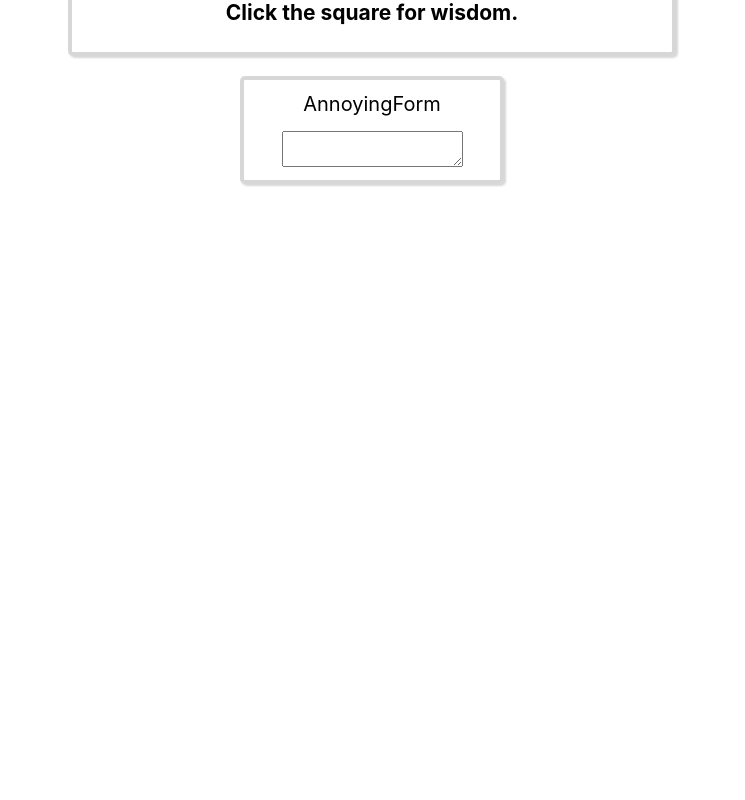
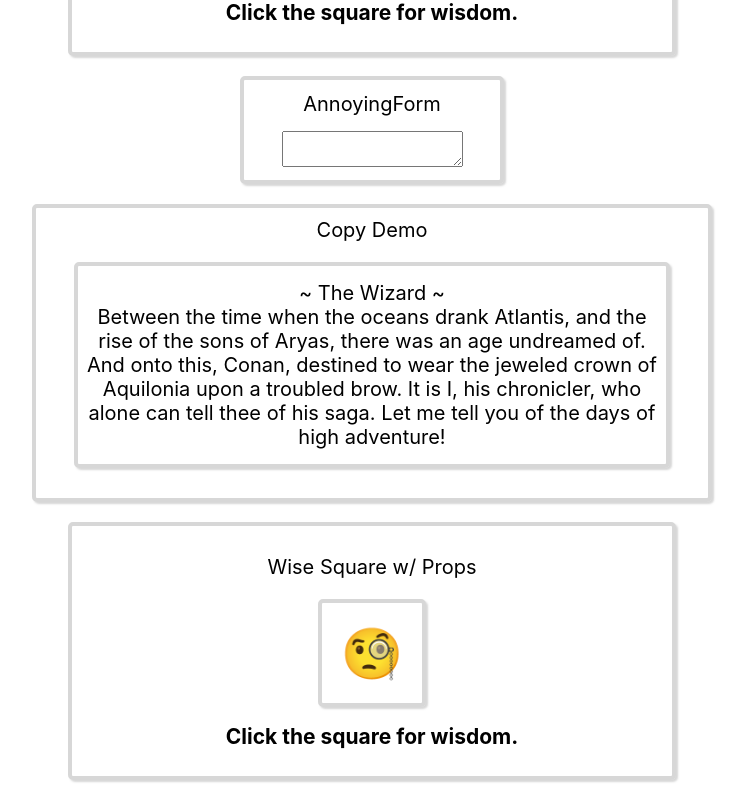
Before and after one commit to jas112/REACT-STUDY-Events, a React (Create React App) app: page / in a window 1280 px wide. Shown: the part 284-1084 px from the top of the page, without its empty margins (268-1013 px from the left). Before the commit the page ends 800 px from the top, so only its background shows below. Built offline with nearby package versions, Linux system fonts and the light colour scheme.

Commit message:
added WiseSquareWithProps...exercise on different ways of binding 'this'.

```diff
--- a/src/App.js
+++ b/src/App.js
@@ -1,5 +1,7 @@
 import WiseSquare from './components/wiseSquare/WiseSquare';
+import WiseSquareWithProps from './components/wiseSquareWithProps/WiseSquareWithProps';
 import AnnoyingForm from './components/annoyingForm/AnnoyingForm';
+import CopyDemo from './components/copyDemo/CopyDemo';
 import './App.css';
 
 function App() {
@@ -8,6 +10,8 @@ function App() {
       <h1>React Events Practice</h1>
       <WiseSquare/>
       <AnnoyingForm/>
+      <CopyDemo/>
+      <WiseSquareWithProps/>
     </div>
   );
 }
--- a/src/components/copyDemo/CopyDemo.css
+++ b/src/components/copyDemo/CopyDemo.css
@@ -1,6 +1,5 @@
 .CopyDemo{
-    width: 50%;
-    min-width: 600px;
+    width: 90%;
     border: 4px solid #80808050;
     border-radius: 5px;
     box-shadow: 2px 2px 2px #80808050;
@@ -13,3 +12,19 @@
     align-items: center;
     transition: 1s;
 }
+
+.CopyDemo-container{
+    width: 51%;
+    min-width: 500px;
+    border: 4px solid #80808050;
+    border-radius: 5px;
+    box-shadow: 2px 2px 2px #80808050;
+    font-size: 20px;
+    margin: 20px auto;
+    padding:10px 10px;
+    display: flex;
+    flex-flow: column nowrap;
+    justify-content: space-around;
+    align-items: center;
+
+}
--- a/src/components/copyDemo/CopyDemo.js
+++ b/src/components/copyDemo/CopyDemo.js
@@ -2,9 +2,23 @@ import React, { Component } from 'react';
 import './CopyDemo.css';
 
 class CopyDemo extends Component {
+
+    handleCopy(e){
+        alert('This is from "Conan the Barbarian"');
+    }
+
   render() {
     return (
-      <div>CopyDemo</div>
+      <div className='CopyDemo-container'>
+        <div>Copy Demo</div>
+        <div className='CopyDemo' onCopy={this.handleCopy}>
+            ~ The Wizard ~<br/>
+            Between the time when the oceans drank Atlantis, and the rise of the sons of Aryas,
+            there was an age undreamed of. And onto this, Conan, destined to wear the jeweled
+            crown of Aquilonia upon a troubled brow. It is I, his chronicler, who alone can tell
+            thee of his saga. Let me tell you of the days of high adventure!
+        </div>
+      </div>
     )
   }
 }
--- /dev/null
+++ b/src/components/wiseSquareWithProps/WiseSquareWithProps.css
@@ -0,0 +1,38 @@
+.WiseSquareWithProps{
+    width: 100px;
+    height: 100px;
+    border: 4px solid #80808050;
+    border-radius: 5px;
+    box-shadow: 2px 2px 2px #80808050;
+    font-size: 50px;
+    margin: 0 auto;
+    display: flex;
+    justify-content: center;
+    align-items: center;
+    transition: 1s;
+}
+
+.WiseSquareWithProps-container{
+    width: 600px;
+    height: 250px;
+    border: 4px solid #80808050;
+    border-radius: 5px;
+    box-shadow: 2px 2px 2px #80808050;
+    font-size: 14px;
+    margin: 20px auto;
+    display: flex;
+    flex-flow: column nowrap;
+    justify-content: center;
+    align-items: center;
+}
+
+.WiseSquareWithProps-title{
+    font-size: 20px;
+    padding:20px 0px
+}
+
+.WiseSquareWithProps:hover{
+    border: 4px solid skyblue;
+    box-shadow: 2px 4px 8px skyblue;
+    transition: 1s;
+}
--- /dev/null
+++ b/src/components/wiseSquareWithProps/WiseSquareWithProps.js
@@ -0,0 +1,62 @@
+import React, { Component } from 'react';
+import './WiseSquareWithProps.css';
+
+class WiseSquareWithProps extends Component {
+    static defaultProps = {
+
+        messages: [
+            "Your eyes can deceive you; don't trust them.",
+            "Who's more foolish? The fool or the fool who follows him?",
+            "You must unlearn what you have learned.",
+            "Do or do not. There is no try.",
+            "Difficult to see. Always in motion is the future."
+        ]
+
+    };
+
+    constructor(props){
+        super(props);
+        this.state = {
+            message: ''
+        };
+        this.dispenseWisdom = this.dispenseWisdom.bind(this);
+    }
+
+    dispenseWisdom(e){
+        let {messages} = this.props;
+
+        let rIdx;
+        let isRepeatedValue = false;
+
+        do {
+            rIdx = Math.floor(Math.random()* messages.length);
+            isRepeatedValue = (messages[rIdx] === this.state.message);
+            console.log(`isRepeatedValue: ${isRepeatedValue}`);
+        } while (isRepeatedValue);
+
+        console.log(messages[rIdx]);
+
+        this.setState(currState => {
+            let newState = {...currState};
+            newState.message = messages[rIdx];
+            return newState;
+        });
+
+    }
+
+  render() {
+    return (
+        <div className='WiseSquareWithProps-container'>
+            <div className='WiseSquareWithProps-title'>Wise Square w/ Props</div>
+            {/* <div className='WiseSquareWithProps' onMouseEnter={this.dispenseWisdom}>🧐</div> */}
+            {/* <div className='WiseSquareWithProps' onMouseEnter={this.dispenseWisdom.bind(this)}>🧐</div> */}
+            {/* <div className='WiseSquareWithProps' onMouseEnter={() => this.dispenseWisdom()}>🧐</div> */}
+            <div className='WiseSquareWithProps' onMouseEnter={this.dispenseWisdom}>🧐</div>{/* in conjuction with the constructor(props){} */}
+            <h2>{this.state.message ? this.state.message : 'Click the square for wisdom.'}</h2>
+        </div>
+
+    )
+  }
+}
+
+export default WiseSquareWithProps;
```
